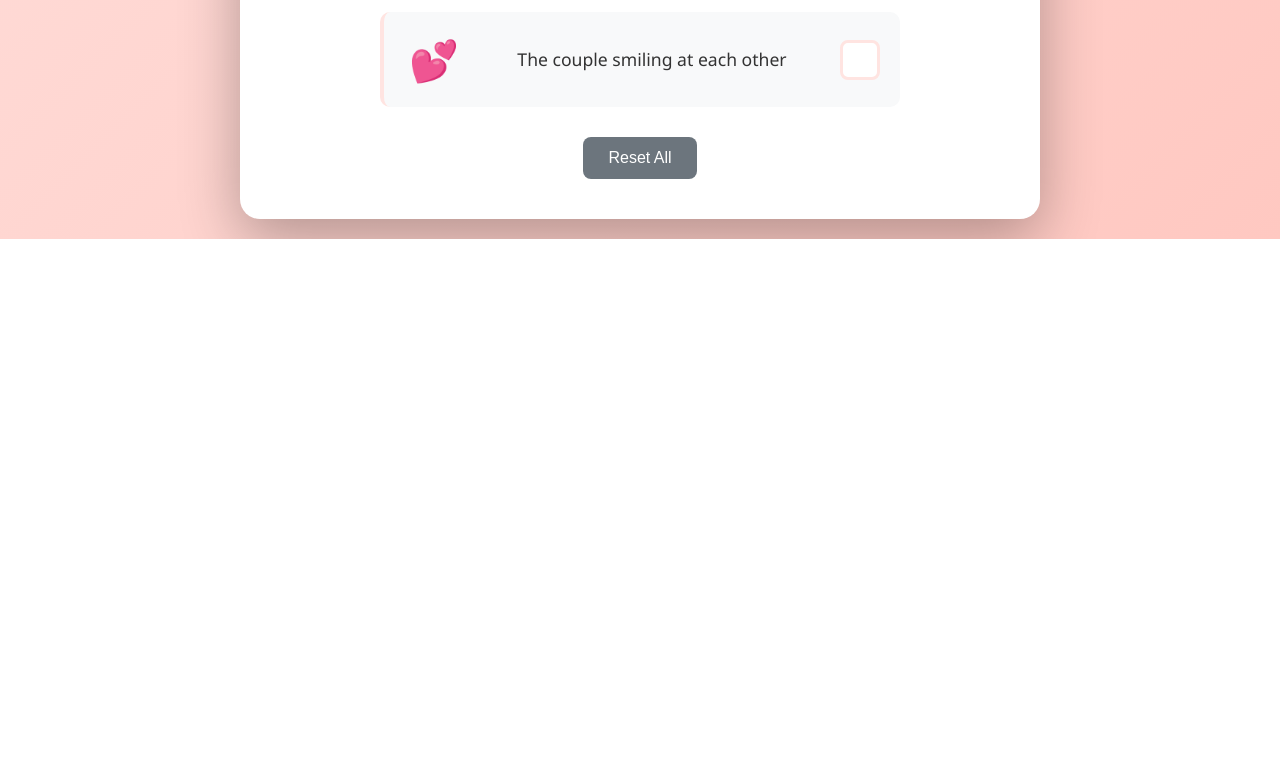
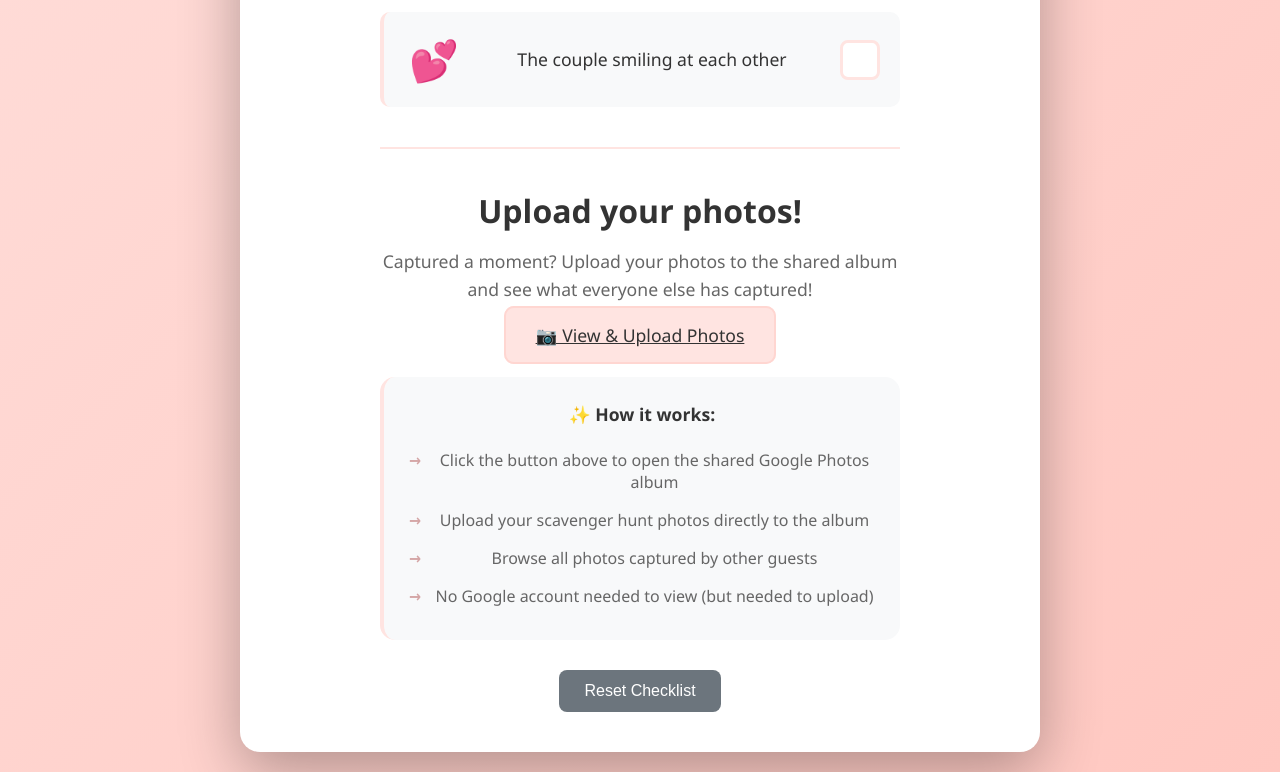
Before and after one commit to Akumarr/ishnik_games, a plain HTML site: page photo-scavenger.html in a window 1280 px wide. Shown: the part 989-1761 px from the top of the page. Before the commit the page ends 1228 px from the top, so only its background shows below. Drawn offline with Linux system fonts and the light colour scheme.

Commit message:
google phootos link

```diff
--- a/photo-scavenger.html
+++ b/photo-scavenger.html
@@ -29,8 +29,31 @@
                     <!-- Items will be inserted here by JavaScript -->
                 </div>
 
+                <div class="gallery-section">
+                    <h3> Upload your photos!</h3>
+                    <p class="gallery-instructions">
+                        Captured a moment? Upload your photos to the shared album and see what everyone else has captured!
+                    </p>
+
+                    <div class="gallery-actions">
+                        <a href="https://photos.app.goo.gl/tE4dyW1jbuUauK8f7" target="_blank" class="game-button">
+                            📷 View & Upload Photos
+                        </a>
+                    </div>
+
+                    <div class="gallery-info">
+                        <p>✨ <strong>How it works:</strong></p>
+                        <ul>
+                            <li>Click the button above to open the shared Google Photos album</li>
+                            <li>Upload your scavenger hunt photos directly to the album</li>
+                            <li>Browse all photos captured by other guests</li>
+                            <li>No Google account needed to view (but needed to upload)</li>
+                        </ul>
+                    </div>
+                </div>
+
                 <div class="scavenger-actions">
-                    <button id="reset-btn" class="secondary-button">Reset All</button>
+                    <button id="reset-btn" class="secondary-button">Reset Checklist</button>
                 </div>
             </div>
         </main>
```
